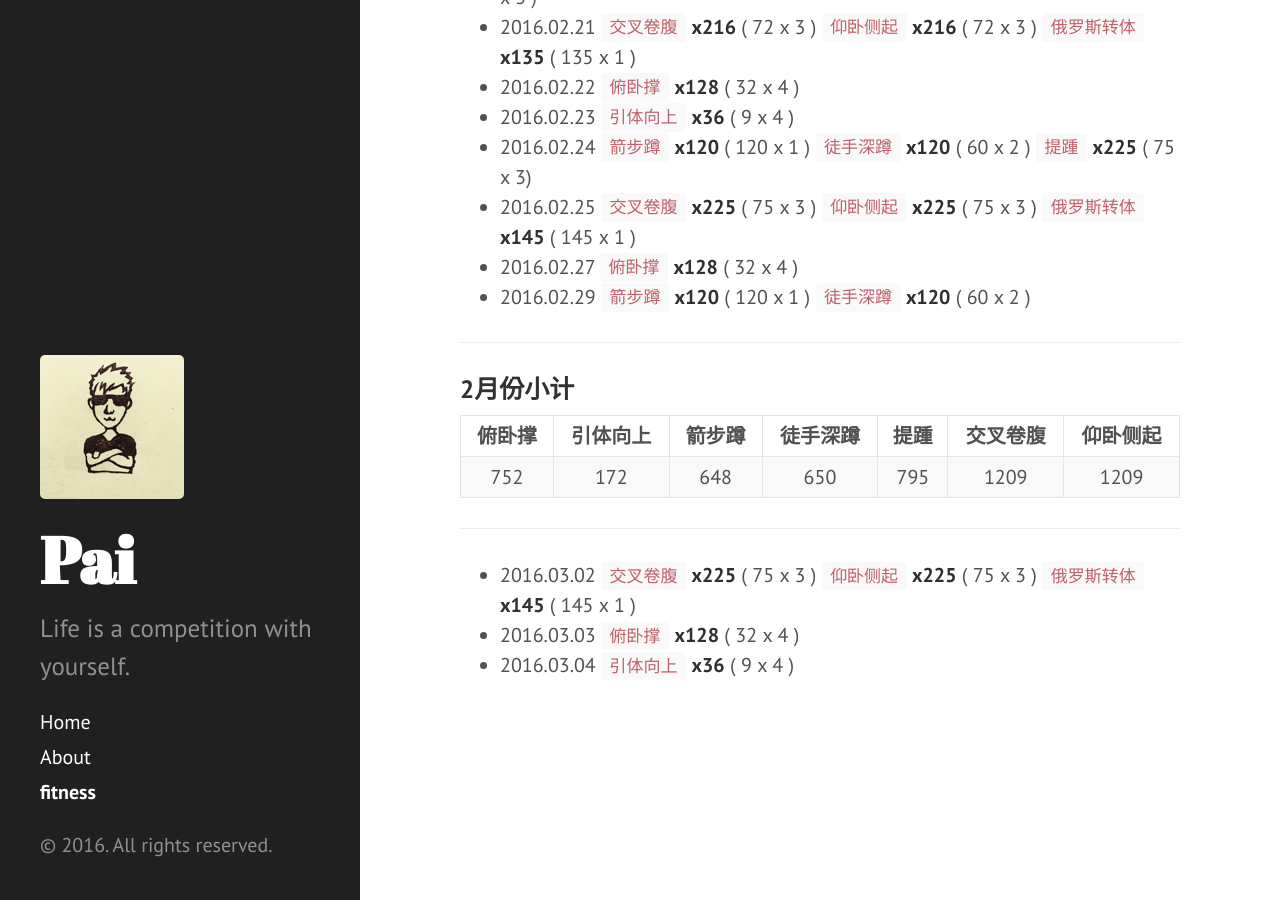
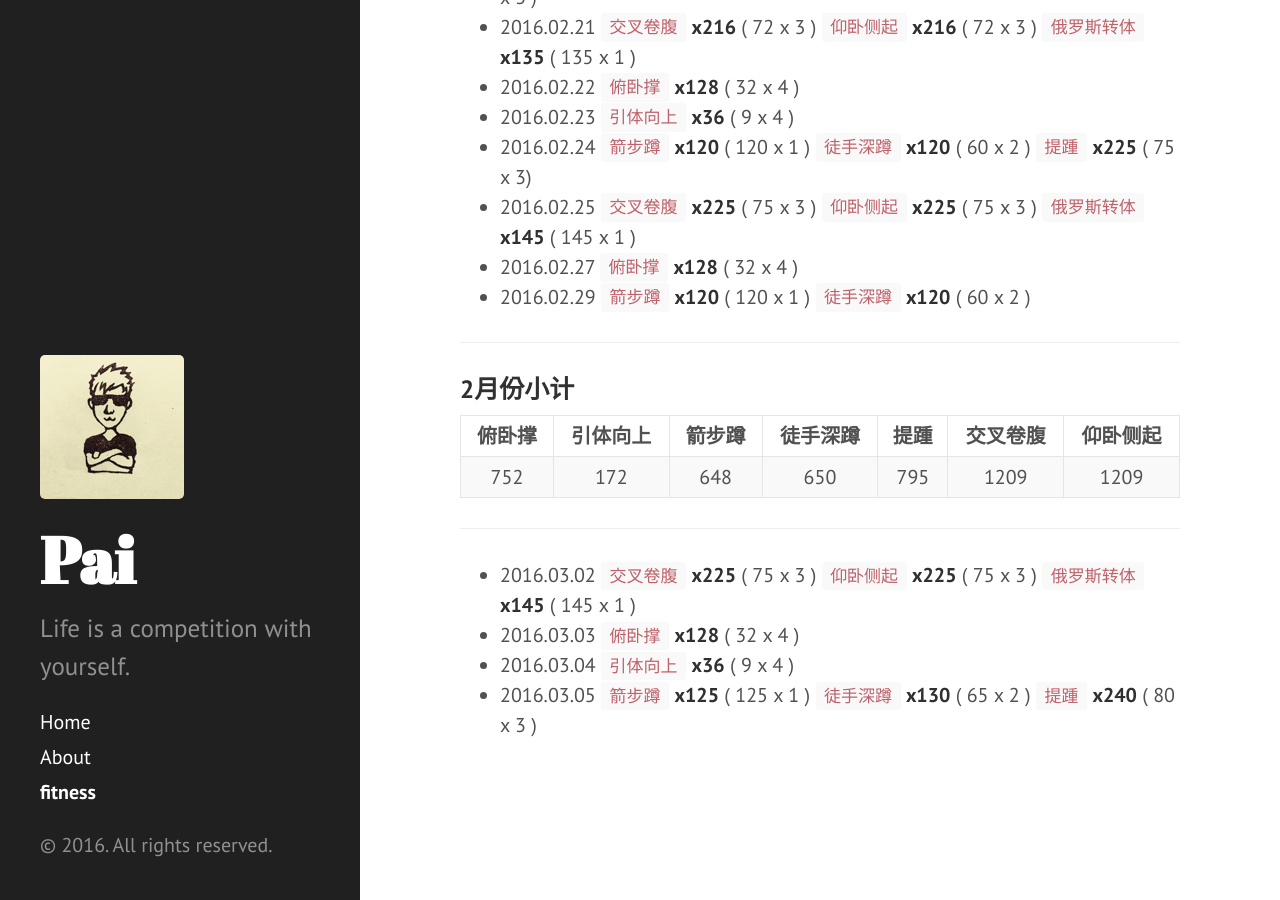
Before and after one commit to dragon8897/dragon8897.github.io, a Jekyll site: the page built from fitness.md, in a window 1280 px wide and 900 px high, scrolled down 2208 px. Built offline with Jekyll 4.4.1, drawn with Linux system fonts in a browser that asks for light colours; Markdown is read by kramdown in place of the engine named in the settings.

Commit message:
add fitness record

```diff
--- a/fitness.md
+++ b/fitness.md
@@ -80,3 +80,4 @@ title: fitness
 - 2016.03.02 `交叉卷腹` **x225** ( 75 x 3 ) `仰卧侧起` **x225** ( 75 x 3 ) `俄罗斯转体` **x145** ( 145 x 1 )
 - 2016.03.03 `俯卧撑` **x128** ( 32 x 4 )
 - 2016.03.04 `引体向上` **x36** ( 9 x 4 )
+- 2016.03.05 `箭步蹲` **x125** ( 125 x 1 ) `徒手深蹲` **x130** ( 65 x 2 ) `提踵` **x240** ( 80 x 3 )
```
